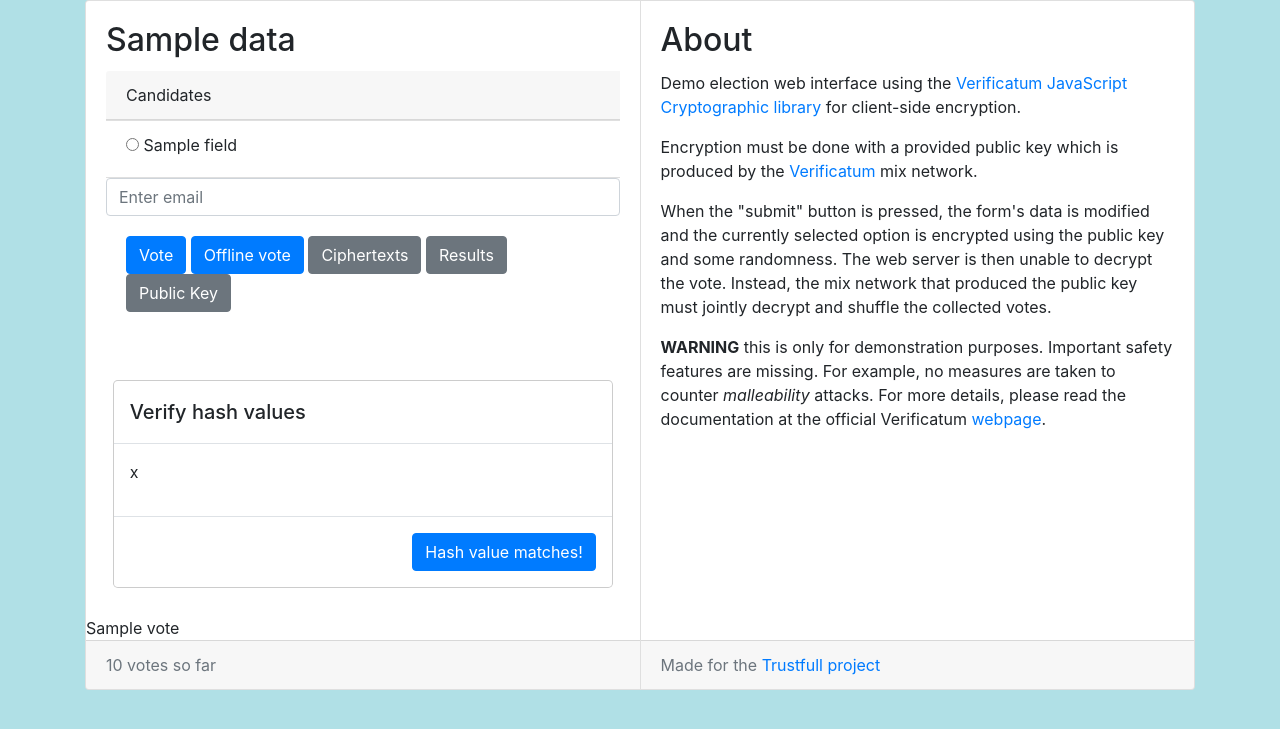
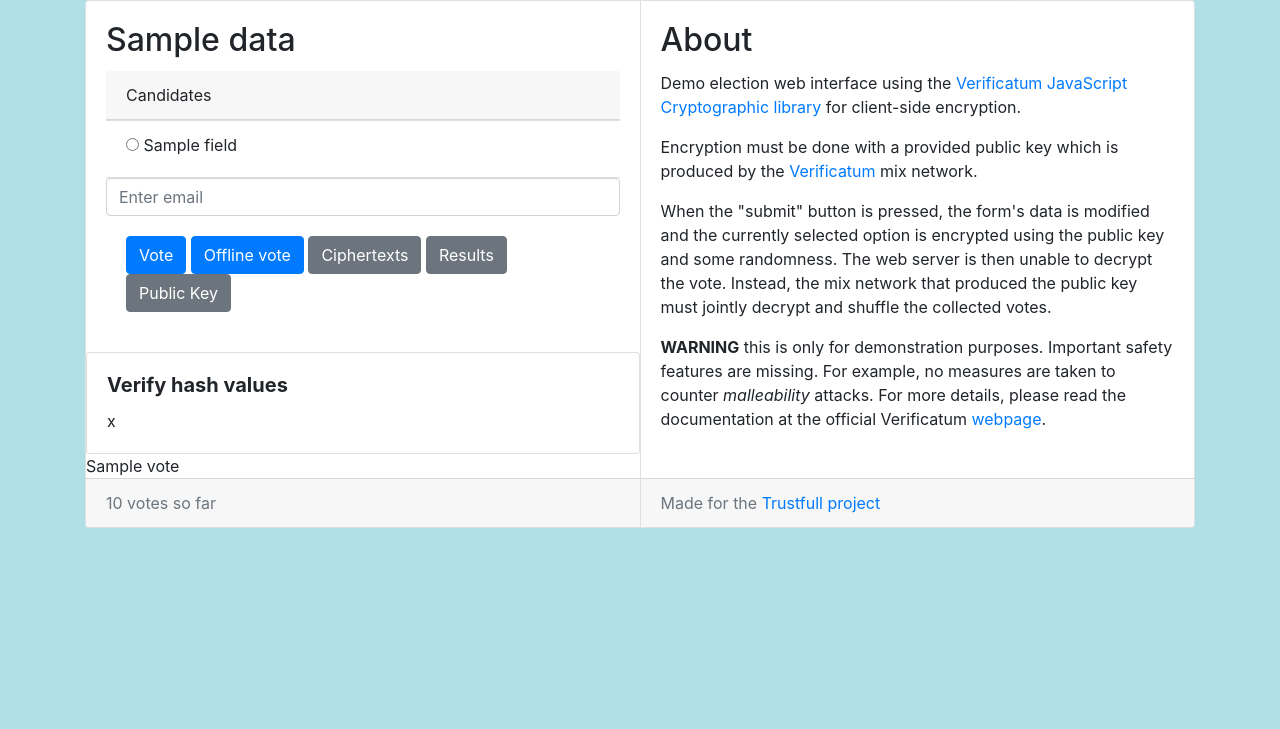
Before and after one commit to kth-tcs/trustfull-demonstrator, a Flask app: template webdemo/templates/poll.html in a window 1280 px wide. Shown: the top 729 px of the page. Run offline with Flask 2, Linux system fonts and the light colour scheme; the template is opened without the code that fills it: most values are stand-ins (such as "Sample title", 1, 10 or a date in 2020); parts of the project's set-up code (start-up, migrations or seed data) failed here and were passed over; some libraries are stand-ins or nearby versions.

Commit message:
style: render hash value in a bootstrap card

```diff
--- a/webdemo/templates/poll.html
+++ b/webdemo/templates/poll.html
@@ -56,19 +56,10 @@
             </form>
         </div>
         {% if hash %}
-        <div class="modal:visible" tabindex="-1">
-            <div class="modal-dialog">
-              <div class="modal-content">
-                <div class="modal-header">
-                  <h5 class="modal-title">Verify hash values</h5>
-                </div>
-                <div class="modal-body">
-                  <p>{{ hash }}</p>
-                </div>
-                <div class="modal-footer">
-                  <button type="button" class="btn btn-primary" onclick="closeModal()" data-bs-dismiss="modal">Hash value matches!</button>
-                </div>
-              </div>
+        <div class="card">
+            <div class="card-body">
+                <h5 class="card-title font-weight-bold">Verify hash values</h5>
+                <p class="card-text">{{ hash }}</p>
             </div>
         </div>
         {% endif %}
@@ -112,10 +103,6 @@
 </script>
 <script src="{{url_for('static', filename='min-vjsc-1.1.1.js')}}"></script>
 <script>
-    function closeModal() {
-        document.getElementsByClassName('modal:visible')[0].className = 'modal';
-    }
-
     // Hide success alert window
     setTimeout(function() {
         window.success.className += ' hidden';
```
